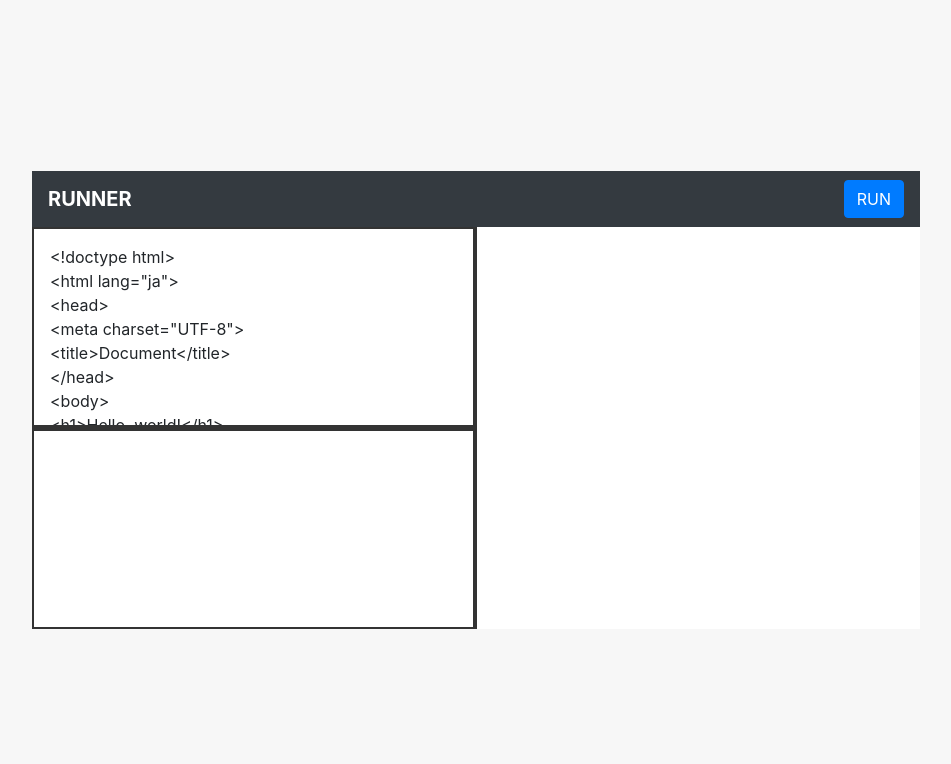
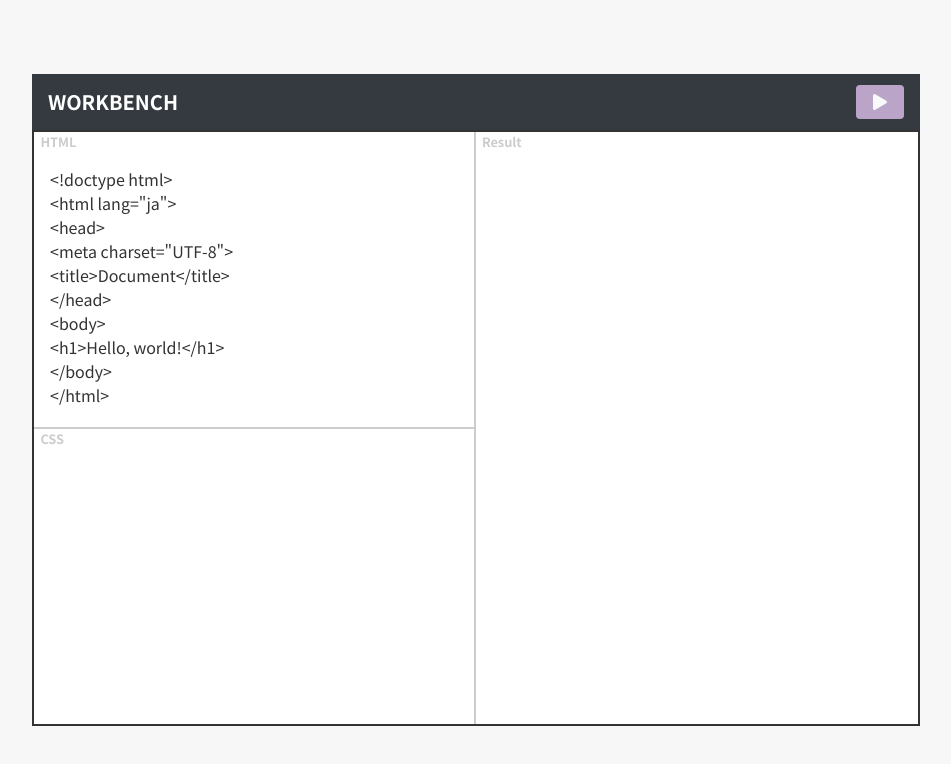
Before and after one commit to oborodukiyo/codeeditor, a plain HTML site: page index.html in a window 1280 px wide. Shown: the whole page, without its empty margins (164-1115 px from the left). Drawn offline with nearby package versions, Linux system fonts and the light colour scheme.

Commit message:
resizable, improve appearance slightly,widthtag

```diff
--- a/app.js
+++ b/app.js
@@ -29,3 +29,55 @@ function runner() {
     style.innerHTML = cssDOM.innerText;
     result.window.document.head.appendChild(style);
 }
+
+
+$(function(){
+    window.onresize = resize;
+    resize();
+});
+
+function resize(){
+ $('#right').css({
+    "width":$('#runner').outerWidth() - $('#left').outerWidth()- $('#resizeH').outerWidth() + "px"
+ });
+}
+
+jQuery.resizable = function (resizerID, VerOrHol){
+    jQuery('#' + resizerID).bind('mousedown', function(e){
+        var start = e.pageY;
+        if (VerOrHol == 'H') start = e.pageX;
+        jQuery('body').bind('mouseup', function(){
+            jQuery('body').unbind('mousemove');
+            jQuery('body').unbind('mouseup');
+        });
+        jQuery('body').bind("mousemove", function(e){
+            var end = e.pageX;
+            if (VerOrHol == 'V') end = e.pageY;
+            if (VerOrHol == 'V') {
+                jQuery('#target-html').outerHeight(jQuery('#target-html').outerHeight() + (end - start));
+                jQuery('#target-css').outerHeight(jQuery('#target-css').outerHeight() - (end - start));
+            } else {
+                jQuery('#left').outerWidth(jQuery('#left').outerWidth() + (end - start));
+                jQuery('#right').outerWidth(jQuery('#right').outerWidth() - (end - start));
+                resize()
+
+                document.getElementById('widthtag').innerText = jQuery('#right').outerWidth() + "px";
+            }
+            start = end;
+        });
+    });
+}
+
+jQuery.resizable('resizeH', "H");
+jQuery.resizable('resizeV', "V");
+
+// $('#result').draggable({
+//     start: function(){
+//         // Temporarily disable mouse events for IFRAME for smooth dragging
+//         $('#result iframe').css('pointer-events', 'none');
+//     },
+//     stop: function(){
+//         // Re-enable mouse events for IFRAME
+//         $('#result iframe').css('pointer-events', 'auto');
+//     }
+// });
--- a/index.html
+++ b/index.html
@@ -27,20 +27,27 @@
 <div class="container">
     <div id="runner">
         <nav class="navbar navbar-dark bg-dark">
-            <a class="navbar-brand"><strong>RUNNER</strong></a>
+            <a class="navbar-brand"><strong>WORKBENCH</strong></a>
             <form class="form-inline">
-                <input class="btn btn-primary" type="button" value="RUN" onclick="runner()">
+                <input class="btn bg-custom text-light px-3 py-2 fas" type="button" value="&#xf04b" onclick="runner()">
             </form>
         </nav>
-        <div class="d-flex justify-content-between" id="workbench">
+        <div class="d-flex justify-content-start" id="workbench">
             <div id="left">
-                <div contenteditable id="target-html" class="p-3"></div>
-                <div id="resizeV" style="border: 1px solid #333"></div>
-                <div contenteditable id="target-css" class="p-3"></div>
+                <div>
+                    <div class="windowfor">HTML</div>
+                    <div contenteditable id="target-html" class="p-3"></div>
+                </div>
+                <div id="resizeV"></div>
+                <div>
+                   <div class="windowfor">CSS</div>
+                   <div contenteditable id="target-css" class="p-3"></div>
+               </div>
             </div>
-            <div id="resizeH" style="border: 1px solid #333"></div>
+            <div id="resizeH"></div>
             <div class="bg-white p-0" id="right">
-                <iframe id="result" src="" frameborder="0"></iframe>
+                <div class="windowfor">Result <span id="widthtag"></span></div>
+                <iframe id="result" class="p-3" src="" frameborder="0"></iframe>
             </div>
         </div>
     </div>
--- a/style.css
+++ b/style.css
@@ -1,5 +1,7 @@
 body{
     height: 100vh;
+    color: #333;
+    font-family: 'Noto Sans JP', 'Lato';
 }
 
 .container{
@@ -16,6 +18,7 @@ body{
 
 #workbench{
     width: 100%!important;
+    border: 2px solid #333;
 }
 
 #left{
@@ -26,29 +29,62 @@ body{
     width:50%;
 }
 
+#resizeV{
+    cursor: row-resize;
+    background: #ccc;
+    border: 1px solid #ccc;
+}
+
+#resizeH{
+    cursor: col-resize;
+    background: #ccc;
+    border: 1px solid #ccc;
+}
+
 #target-html{
-    height:200px;
+    height:calc(300px - 1.5em);
     width:100%;
     background: white;
     overflow: auto;
     word-wrap: break-word;
     overflow-wrap: break-word;
     white-space: normal;
-    border:2px solid #333;
 }
 
 #target-css{
-    height:200px;
+    height:calc(300px - 1.5em);
     width:100%;
     background: white;
+    overflow: auto;
     word-wrap: break-word;
     overflow-wrap: break-word;
     white-space: normal;
-    border:2px solid #333;
 }
 
 iframe{
     width: 100%;
-    height: 100%;
+    height: calc(100% - 1.5em);
     background-color: #fff;
+    pointer-events: none;
 }
+
+.windowfor{
+    max-height: 1.5em;
+    background: #fff;
+    padding-left: .5em;
+    font-size: .8em;
+    font-weight: bold;
+    color: #ccc;
+    user-select: none;
+}
+
+#widthtag{
+    font-size: .8em;
+    font-weight: normal;
+    color: #ccc;
+    margin-left: 1em;
+}
+
+.bg-custom{
+    background: #BAA4C8;
+}
```
